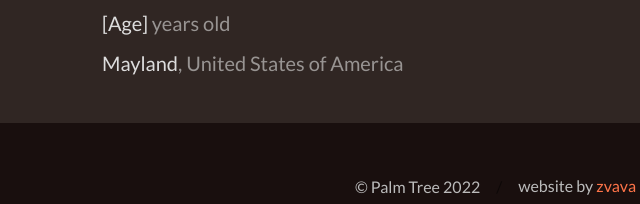
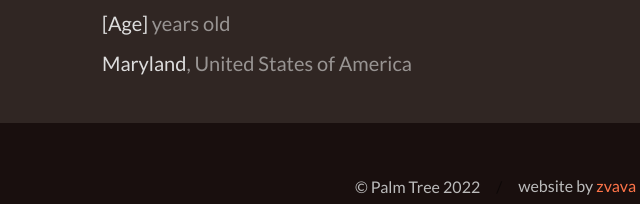
Before and after one commit to mininmobile/palmtreejames.com, a plain HTML site: page about.html in a window 1280 px wide. Shown: the part 867-1071 px from the top of the page, 74-714 px from the left. Drawn offline with Linux system fonts and the light colour scheme.

Commit message:
mayland 💀

```diff
--- a/about.html
+++ b/about.html
@@ -22,7 +22,7 @@
 		<div class="left">
 			<h2>[Name] <span class="secondary">aka Palm Tree</span></h2>
 			<p>[Age] <span class="secondary">years old</span></p>
-			<p>Mayland<span class="secondary">, United States of America</span></p>
+			<p>Maryland<span class="secondary">, United States of America</span></p>
 		</div>
 	</div>
 	<footer>
```
